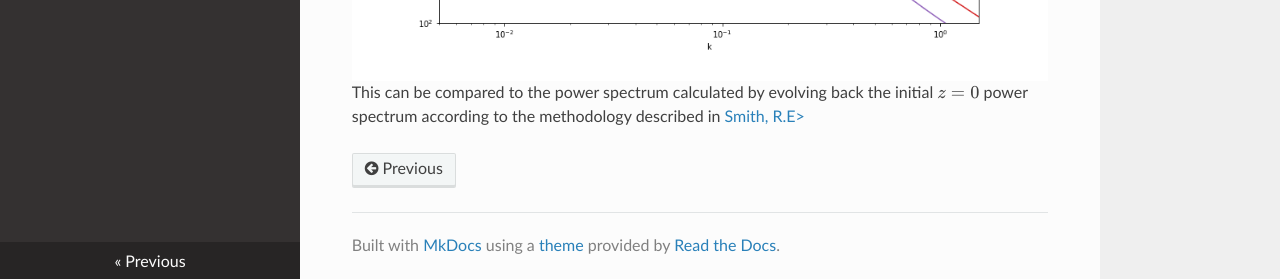
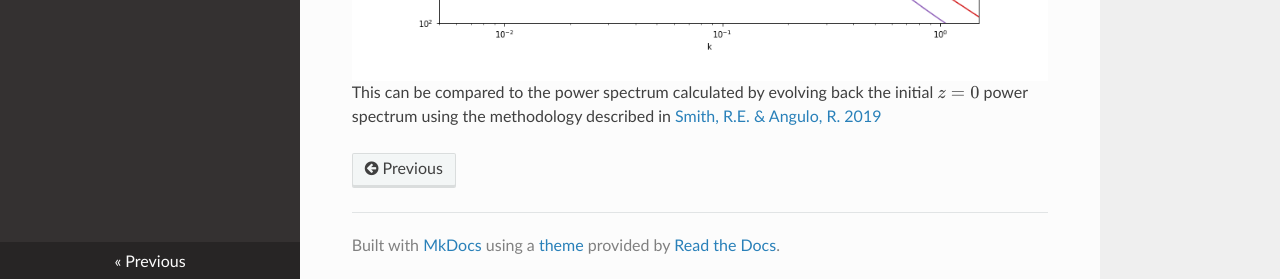
Before and after one commit to rajbooth/Lightcone, an MkDocs documentation site: the page built from docs/data_visualisation.md, in a window 1280 px wide and 900 px high, scrolled down 7744 px. Shown: the part 618-897 px from the top of the window. Built offline with MkDocs 1.6.1, drawn with Linux system fonts in a browser that asks for light colours; nearby versions of some CDN libraries; formulas are drawn with MathJax 3.

Commit message:
docs/data_visualisation.md updated from https://stackedit.io/

````diff
--- a/docs/data_visualisation.md
+++ b/docs/data_visualisation.md
@@ -192,7 +192,7 @@ plt.title('Gadget snapshot matter power spectrum')
 plt.show()
 ```
 ![Matter power spectrum](https://github.com/rajbooth/Lightcone/raw/master/images/gadget_snapshot_Pk_1.png)
-This can be compared to the power spectrum calculated by evolving back the initial $z=0$ power spectrum according to the methodology described in  [Smith, R.E>](https://doi.org/10.1093/mnras/stz890)
+This can be compared to the power spectrum calculated by evolving back the initial $z=0$ power spectrum using the methodology described in  [Smith, R.E. & Angulo, R. 2019](https://doi.org/10.1093/mnras/stz890)
 <!--stackedit_data:
-eyJoaXN0b3J5IjpbMTg5MjE5NTkyMCwyMjA1MjkzMjldfQ==
+eyJoaXN0b3J5IjpbLTM4NDIwNzU5OSwyMjA1MjkzMjldfQ==
 -->
````
